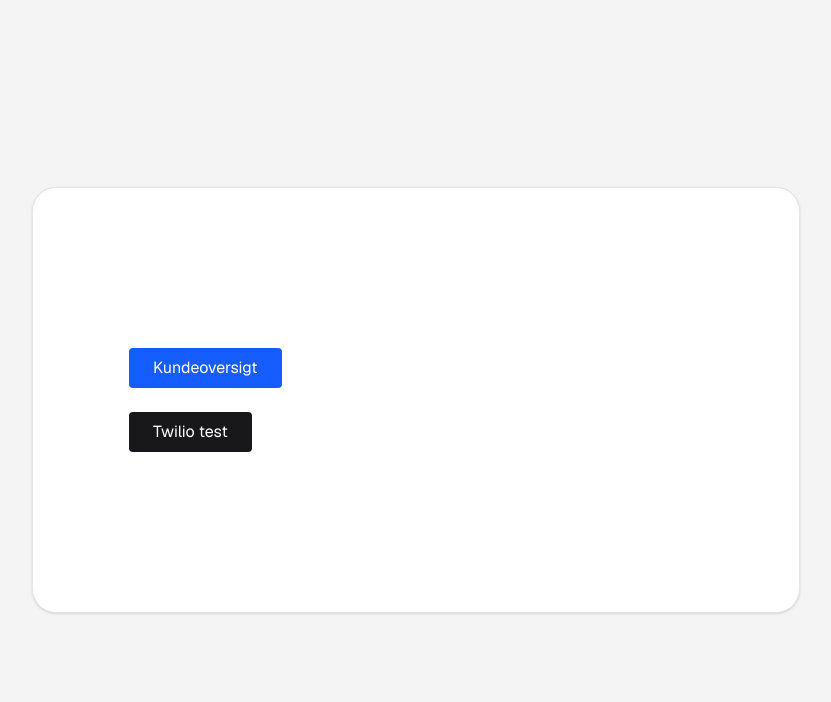
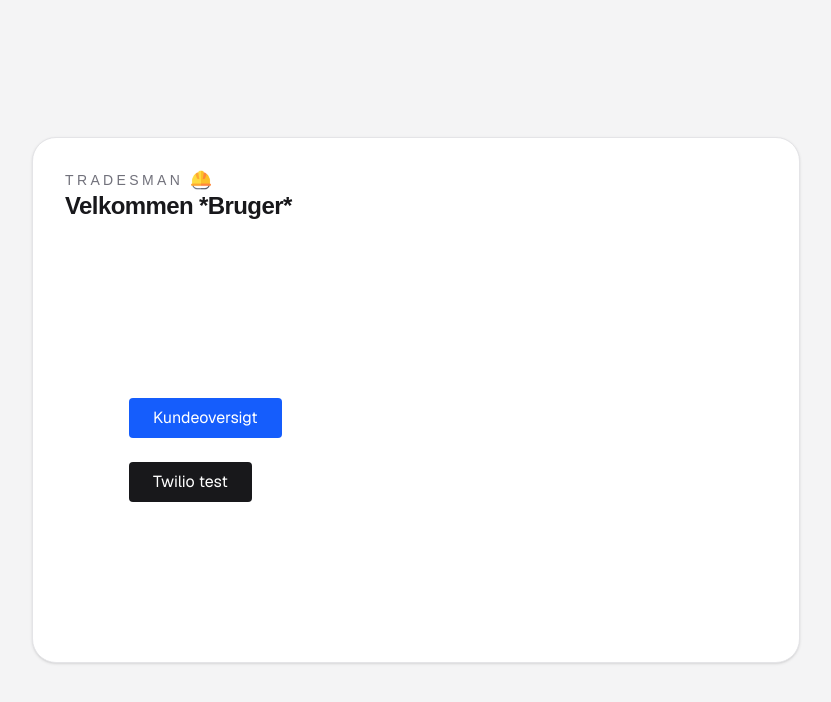
Before and after one commit to Nikolajkng/tradesman, a Next.js app in the folder app/: page / in a window 1280 px wide. Shown: the top 702 px of the page, without its empty margins (224-1055 px from the left). Built offline with nearby package versions, Linux system fonts and the light colour scheme.

Commit message:
added header

```diff
--- a/app/src/app/layout.tsx
+++ b/app/src/app/layout.tsx
@@ -1,6 +1,7 @@
 import type { Metadata } from "next";
 import { Geist, Geist_Mono } from "next/font/google";
 import "./globals.css";
+import Header from "@/components/Header";
 
 const geistSans = Geist({
   variable: "--font-geist-sans",
@@ -28,18 +29,15 @@ export default function RootLayout({
       className={`${geistSans.variable} ${geistMono.variable} h-full antialiased`}
     >
       <body className="min-h-full flex flex-col" suppressHydrationWarning>
+        {/* Grey background with white box inside*/}
         <div className="flex flex-1 items-center justify-center bg-zinc-100 px-4 py-10 text-zinc-900">
           <main className="w-full max-w-3xl rounded-3xl border border-zinc-200 bg-white p-6 shadow-sm sm:p-8">
-
-
-
-
+            <Header></Header>
             {children}
 
 
           </main>
         </div>
-
       </body>
     </html>
   );
--- /dev/null
+++ b/app/src/components/Header.tsx
@@ -0,0 +1,28 @@
+import Image from "next/image";
+
+// components/Header.js
+export default function Header() {
+  return (
+    <div className="mb-12">
+      <div className="mb-4">
+        <div className="flex items-center gap-2">
+          <p className="text-sm font-medium uppercase tracking-[0.24em] text-zinc-500">
+            Tradesman
+          </p>
+          <Image
+            src="/images/helmet.png"
+            alt="Helmet icon"
+            width={20}
+            height={20}
+            className="h-5 w-5 shrink-0 object-contain"
+            priority
+          />
+        </div>
+        <h1 className="text-2xl font-semibold tracking-tight">
+          Velkommen *Bruger*
+        </h1>
+
+      </div>
+    </div>
+  );
+}
```
Also changed, not shown: app/public/images/helmet.png (added). Lines whose indentation alone changed are shown as unchanged.
